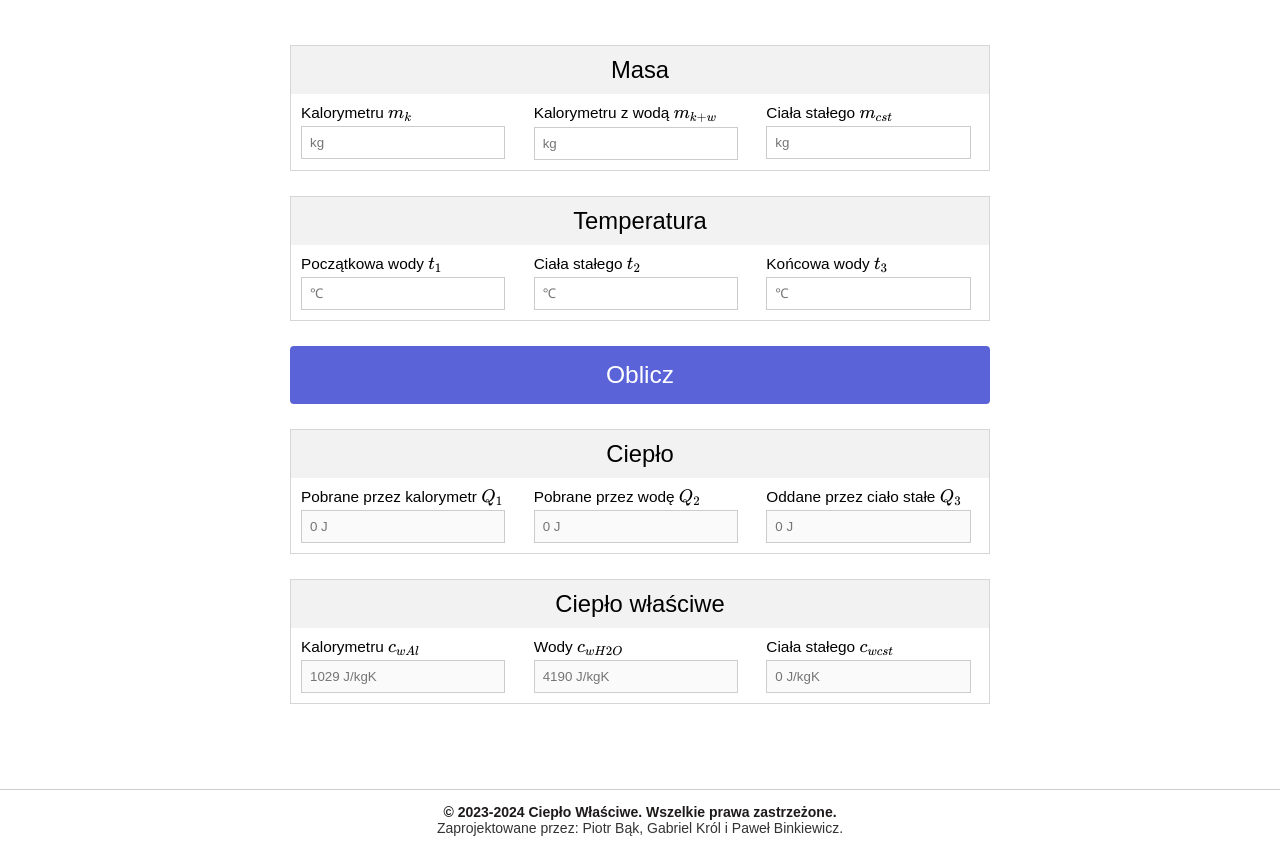
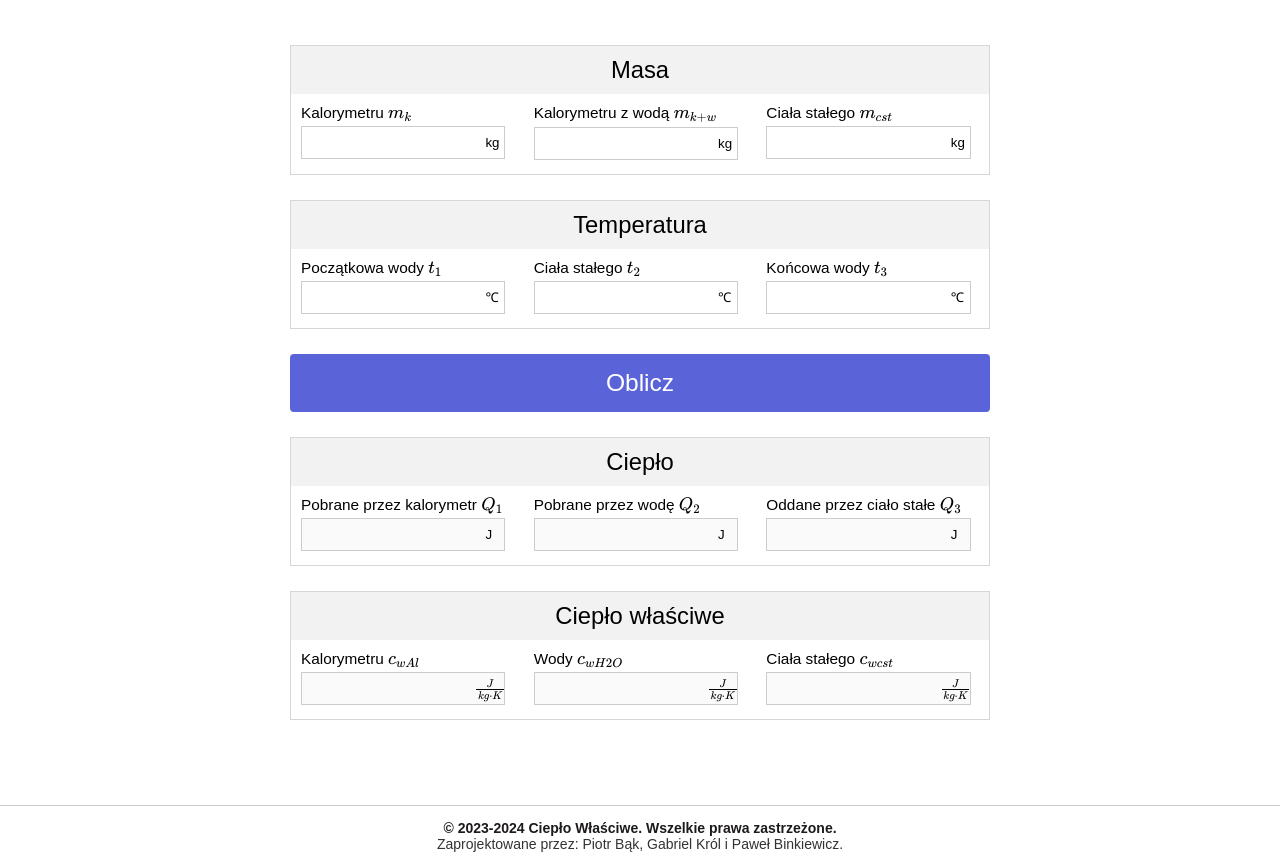
Before and after one commit to Chinook1606/engineer_project, a plain HTML site: page program.html in a window 1280 px wide. Shown: the part 320-1188 px from the top of the page. Drawn offline with nearby package versions, Linux system fonts and the light colour scheme; a web font is replaced by a local one.

Commit message:
added units to program

```diff
--- a/assets/styles/program.css
+++ b/assets/styles/program.css
@@ -47,6 +47,21 @@ form {
 
   form div.form-div div.bottom .bottom-cont input {
     width: 96%;
+    padding-right:24px; text-align:right;
+    font-size: 10pt;
+  }
+
+  form div.form-div div.bottom .bottom-cont span {
+    margin-left:-24px;
+    font-size: 10pt;
+  }
+
+  form div.form-div div.bottom .bottom-cont input.tex {
+    padding-right:35px; text-align:right;
+  }
+
+  form div.form-div div.bottom .bottom-cont span.tex {
+    margin-left:-35px;
   }
 
   input {
--- a/program.html
+++ b/program.html
@@ -34,10 +34,10 @@
           cwh2o.value = 4190;
           const cwst = document.getElementsByName("cwst")[0];
 
-          q1.value = parseFloat(mk.value) *  parseFloat(cwal.value) * (parseFloat(t3.value) - parseFloat(t1.value));
-          q2.value = (parseFloat(mkw.value)-parseFloat(mk.value)) * parseFloat(cwh2o.value) * (parseFloat(t3.value)-parseFloat(t1.value));
-          q3.value = parseFloat(q1.value) + parseFloat(q2.value);
-          cwst.value = (parseFloat(q3.value))/(parseFloat(mcst.value)*(parseFloat(t2.value)-parseFloat(t3.value)));
+          q1.value = parseInt(parseFloat(mk.value) *  parseFloat(cwal.value) * (parseFloat(t3.value) - parseFloat(t1.value)));
+          q2.value = parseInt((parseFloat(mkw.value)-parseFloat(mk.value)) * parseFloat(cwh2o.value) * (parseFloat(t3.value)-parseFloat(t1.value)));
+          q3.value = parseInt(parseFloat(q1.value) + parseFloat(q2.value));
+          cwst.value = parseInt((parseFloat(q3.value))/(parseFloat(mcst.value)*(parseFloat(t2.value)-parseFloat(t3.value))));
 
       }
       </script>
@@ -66,15 +66,23 @@
           <div class="bottom">
             <div class="bottom-cont">
               <div>Kalorymetru \(m_k\)</div>
-              <input type="text" placeholder="kg" name="mk">
+              <div>
+                <input type="text" name="mk">
+                <span>kg</span>
+              </div>
             </div>
             <div class="bottom-cont">
               <div>Kalorymetru z wodą \(m_{k+w}\)</div>
-              <input type="text" placeholder="kg" name="mkw">
+              <div>
+                <input type="text" name="mkw">
+                <span>kg</span>
+              </div>
             </div>
             <div class="bottom-cont">
               <div>Ciała stałego \(m_{cst}\)</div>
-              <input type="text" placeholder="kg" name="mcst">
+              <div>
+                <input type="text" name="mcst">
+                <span>kg</span></div>
             </div>
           </div>
         </div>
@@ -84,15 +92,24 @@
           <div class="bottom">
             <div class="bottom-cont">
               <div>Początkowa wody \(t_1\)</div>
-              <input type="text" placeholder="℃" name="t1">
+              <div>
+                <input type="text" name="t1">
+                <span>℃</span>
+              </div>
             </div>
             <div class="bottom-cont">
               <div>Ciała stałego \(t_2\)</div>
-              <input type="text" placeholder="℃" name="t2">
+              <div>
+                <input type="text" name="t2">
+                <span>℃</span>
+              </div>
             </div>
             <div class="bottom-cont">
               <div>Końcowa wody \(t_3\)</div>
-              <input type="text" placeholder="℃" name="t3">
+              <div>
+                <input type="text" name="t3">
+                <span>℃</span>
+              </div>
             </div>
           </div>
         </div>
@@ -104,15 +121,23 @@
           <div class="bottom">
             <div class="bottom-cont">
               <div>Pobrane przez kalorymetr \(Q_1\)</div>
-              <input disabled type="text" placeholder="0 J" name="q1">
+              <div>
+                <input disabled type="text" name="q1">
+                <span>J</span>
+              </div>
             </div>
             <div class="bottom-cont">
               <div>Pobrane przez wodę \(Q_2\)</div>
-              <input disabled type="text" placeholder="0 J" name="q2">
+              <div>
+                <input disabled type="text" name="q2">
+                <span>J</span>
+              </div>
             </div>
             <div class="bottom-cont">
               <div>Oddane przez ciało stałe \(Q_3\)</div>
-              <input disabled type="text" placeholder="0 J" name="q3">
+              <div>
+                <input disabled type="text" name="q3">
+                <span>J</span></div>
             </div>
           </div>
         </div>
@@ -122,15 +147,24 @@
           <div class="bottom">
             <div class="bottom-cont">
               <div>Kalorymetru \(c_{wAl}\)</div>
-              <input disabled type="text" placeholder="1029 J/kgK" name="cwal">
+              <div>
+                <input class="tex" disabled type="text" name="cwal">
+                <span class="tex">\(\frac{J}{kg\cdot K}\)</span>
+              </div>
             </div>
             <div class="bottom-cont">
               <div>Wody \(c_{wH2O}\)</div>
-              <input disabled type="text" placeholder="4190 J/kgK" name="cwh2o">
+              <div>
+                <input class="tex" disabled type="text"  name="cwh2o">
+                <span class="tex">\(\frac{J}{kg\cdot K}\)</span>
+              </div>
             </div>
             <div class="bottom-cont">
               <div>Ciała stałego \(c_{wcst}\)</div>
-              <input disabled type="text" placeholder="0 J/kgK" name="cwst">
+              <div>
+                <input class="tex" disabled type="text" name="cwst">
+                <span class="tex">\(\frac{J}{kg\cdot K}\)</span>
+              </div>
             </div>
           </div>
         </div>
```
